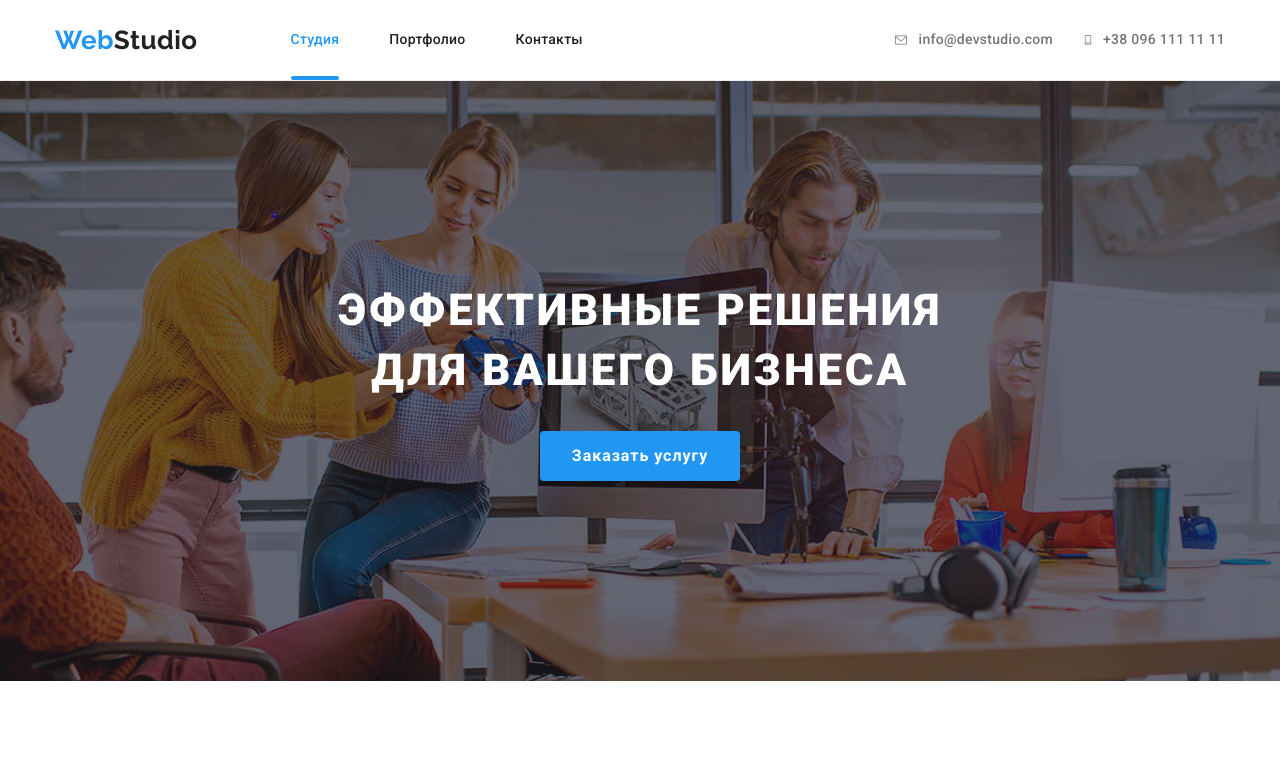
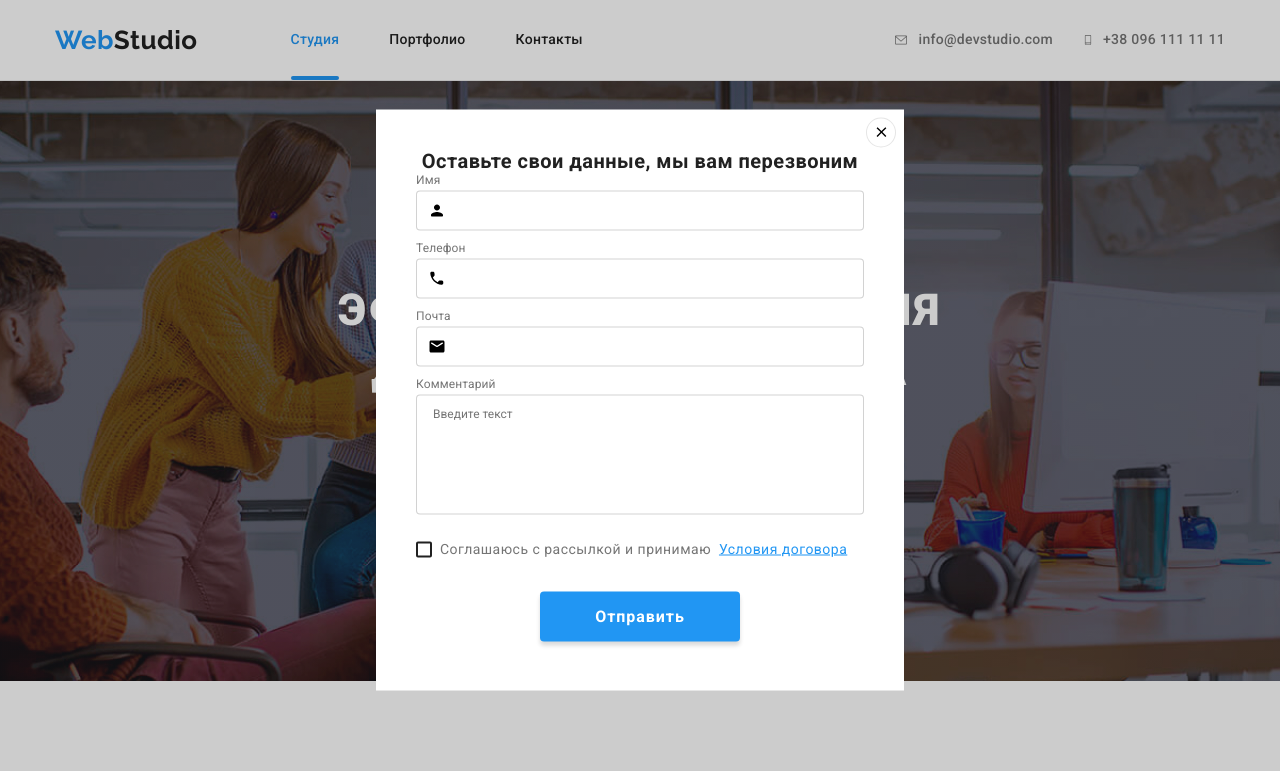
Before and after one commit to MaksymKramar/goit-markup-hw-06, a plain HTML site: page index.html in a window 1280 px wide. Shown: the top 771 px of the page. Drawn offline with nearby package versions, Linux system fonts and the light colour scheme.

Commit message:
Закончено оформление модалки

```diff
--- a/css/style.css
+++ b/css/style.css
@@ -17,7 +17,7 @@
   --background-team-section: #f5f4fa;
   --background-hero-section: #2f303a;
   --footer-link-color: rgba(255, 255, 255, 0.6);
-  --timing-fn: 2500ms cubic-bezier(0.4, 0, 0.2, 1);
+  --timing-fn: 250ms cubic-bezier(0.4, 0, 0.2, 1);
 }
 /* общие */
 body {
@@ -701,13 +701,21 @@ img {
   position: absolute;
   top: 50%;
   left: 50%;
-  transform: translate(-50%, -50%) scale(1);
   width: 528px;
   min-height: 581px;
 
+  padding: 40px;
+
   background-color: var(--white);
 
+  transform: translate(-50%, -50%) scale(1);
   transition: transform var(--timing-fn);
+}
+
+.is-hidden {
+  opacity: 0;
+  visibility: hidden;
+  pointer-events: none;
 }
 
 .close-btn {
@@ -729,10 +737,133 @@ img {
   cursor: pointer;
 }
 
-.is-hidden {
-  opacity: 0;
-  visibility: hidden;
-  pointer-events: none;
+.close-btn:focus .close-btn-icon,
+.close-btn:hover .close-btn-icon {
+  fill: var(--accent-text);
+
+  transition: fill var(--timing-fn);
+}
+
+/* Делаем форму контакта */
+
+.modal-box {
+  text-align: center;
+}
+
+.modal-text {
+  text-align: center;
+
+  font-weight: 700;
+  font-size: 20px;
+  line-height: 1.15;
+
+  color: var(--main-text-color);
+}
+
+.form-name {
+  display: block;
+  text-align: start;
+
+  font-weight: 400;
+  font-size: 12px;
+  line-height: 1.17;
+  letter-spacing: 0.01em;
+
+  color: var(--title-text-color);
+}
+
+.form-name {
+  margin-bottom: 10px;
+}
+
+.form-name.massage {
+  margin-bottom: 20px;
+}
+
+.modal-form-input-wrapper {
+  position: relative;
+  display: block;
+  margin-top: 4px;
+}
+
+.form-input {
+  padding-left: 42px;
+
+  width: 100%;
+  height: 40px;
+
+  border: 1px solid rgba(33, 33, 33, 0.2);
+  border-radius: 4px;
+
+  cursor: pointer;
+}
+
+.form-input:focus {
+  outline: none;
+  border-color: var(--accent-text);
+  transition: border-color var(--timing-fn);
+}
+
+.form-input:focus + .modal-icon {
+  fill: var(--accent-text);
+  transition: fill var(--timing-fn);
+}
+
+.form-input.message {
+  margin-top: 4px;
+  padding: 12px 16px;
+
+  height: 120px;
+  resize: none;
+}
+
+.modal-icon {
+  position: absolute;
+  top: 50%;
+  left: 12px;
+  transform: translateY(-50%);
+}
+
+.modal-form-policy-text {
+  display: flex;
+  align-items: center;
+
+  margin-bottom: 30px;
+
+  font-weight: 400;
+  font-size: 14px;
+  line-height: 1.71;
+
+  color: var(--title-text-color);
+}
+
+.policy.link {
+  text-decoration: underline;
+  color: var(--accent-text);
+}
+
+.checkbox {
+  position: absolute;
+  -webkit-appearance: none;
+  :none ;
+  -moz-appearance: none;
+  :none ;
+  appearance: none;
+}
+
+.checkbox:checked + .icon-check {
+  background-color: var(--accent-text);
+  background-image: url(../images/icon-check.svg);
+  background-size: contain;
+  background-origin: border-box;
+}
+
+.icon-check {
+  width: 16px;
+  height: 16px;
+  margin-right: 8px;
+  border: 2px solid var(--main-text-color);
+  border-radius: 2px;
 }
 
 /* Страница Портфолио */
--- a/index.html
+++ b/index.html
@@ -387,13 +387,55 @@
     </footer>
 
     <!-- Модальное Окно -->
-    <div class="backdrop is-hidden" data-modal>
+    <div class="backdrop" data-modal>
         <div class="modal">
-            <button type="button" class="close-btn" data-modal-close>
+            <button class="close-btn" type="button" data-modal-close>
                 <svg class="close-btn-icon" width="18px" height="18px">
                     <use href="./images/sprite.svg#close-button"></use>
                 </svg>
             </button>
+            <div class="modal-box">
+                <p class="modal-text">Оставьте свои данные, мы вам перезвоним</p>
+                <form class="modal-form" action="#">
+                    <label class="form-name">Имя
+                        <span class="modal-form-input-wrapper">
+                            <input class="form-input" type="text" name="user_name">
+                            <svg class="modal-icon" width="18px" height="18px">
+                                <use href="./images/sprite.svg#person-modal-black"></use>
+                            </svg>
+                        </span>
+
+                    </label>
+                    <label class="form-name">Телефон
+                        <span class="modal-form-input-wrapper">
+                            <input class="form-input" type="text" name="user_tel">
+                            <svg class="modal-icon" width="18px" height="18px">
+                                <use href="./images/sprite.svg#phone-modal-black"></use>
+                            </svg>
+                        </span>
+                    </label>
+                    <label class="form-name">Почта
+                        <span class="modal-form-input-wrapper">
+                            <input class="form-input" type="text" name="user_email">
+                            <svg class="modal-icon" width="18px" height="18px">
+                                <use href="./images/sprite.svg#email-modal-black"></use>
+                            </svg>
+                        </span>
+                    </label>
+                    <label class="form-name massage">Комментарий
+                        <textarea class="form-input message" name="user_message" cols="30" rows="10" placeholder="Введите текст"></textarea>
+                    </label>
+                    <label class="modal-form-policy-text">
+                        <input class="checkbox" type="checkbox" name="user-policy">
+                        <span class="icon-check"></span>Соглашаюсь с рассылкой и принимаю &nbsp<a class="policy link" href="#">Условия договора</a>
+                        <!-- <svg class="icon-check" width="16px" height="15px">
+                            <use href="./images/sprite.svg#icon-check"></use>
+                        </svg>  -->
+
+                    </label>
+                    <button class="button" type="submit">Отправить</button>
+                </form>
+            </div>
         </div>
     </div>
     <!-- Скрипты -->
```
